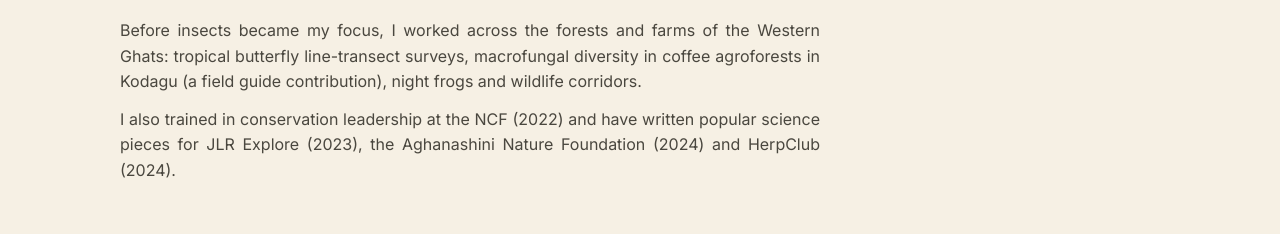
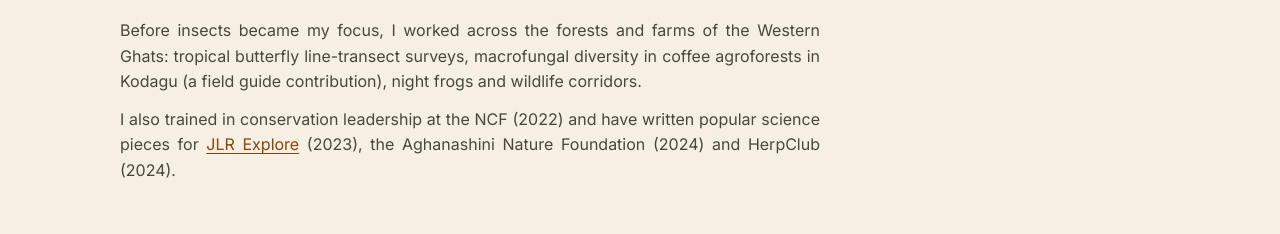
Before and after one commit to bhashithaaiyappak/portfolio, a plain HTML site: page index.html in a window 1280 px wide. Shown: the part 2176-2410 px from the top of the page. Drawn offline with Linux system fonts and the light colour scheme.

Commit message:
Update index.html
Anchor link

```diff
--- a/index.html
+++ b/index.html
@@ -102,7 +102,7 @@
     <h2>Beyond butterflies</h2>
     <div class="field">
       <p>Before insects became my focus, I worked across the forests and farms of the Western Ghats: tropical butterfly line-transect surveys, macrofungal diversity in coffee agroforests in Kodagu (a field guide contribution), night frogs and wildlife corridors.</p>
-      <p>I also trained in conservation leadership at the NCF (2022) and have written popular science pieces for JLR Explore (2023), the Aghanashini Nature Foundation (2024) and HerpClub (2024).</p>
+      <p>I also trained in conservation leadership at the NCF (2022) and have written popular science pieces for <a href="https://jlrexplore.com/the-secret-kingdom-beneath-our-feet/">JLR Explore</a> (2023), the Aghanashini Nature Foundation (2024) and HerpClub (2024).</p>
     </div>
   </section>
 
```
